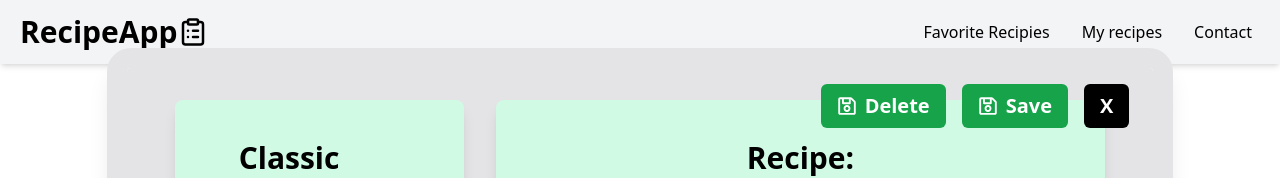
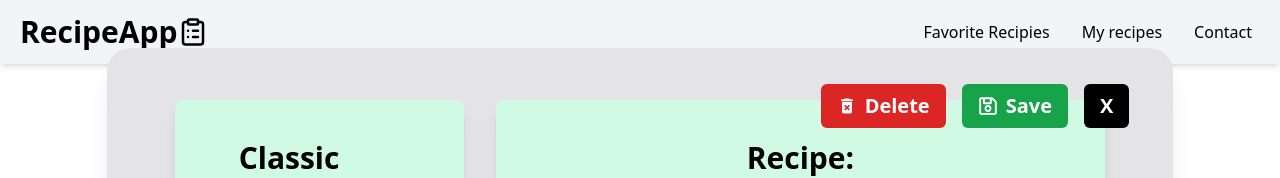
Before and after one commit to Eksel/Recipe-App, a React (Vite) app: page /my-recipes in a window 1280 px wide. Both pictures are taken after a click on the element 304 px from the left and 360 px from the top of the page. Shown: the top 178 px of the page. Built offline with nearby package versions, Linux system fonts and the light colour scheme.

Commit message:
Working on changing Favorite buttons

```diff
--- a/src/App.tsx
+++ b/src/App.tsx
@@ -1,5 +1,3 @@
-
-
 import {BrowserRouter,Routes,Route} from "react-router-dom"
 import Home from './pages/Home'
 import FavRecipes from './pages/FavRecipes'
@@ -7,8 +5,8 @@ import RecipesPage from './pages/RecipesPage'
 import Contact from './pages/Contact'
 import Footer from './components/Footer'
 import Navbar from './components/Navbar'
-import RecipeContextProvider, { useRecipeContext } from "./service/providers/RecipeContextProvider"
-import Modal from "./components/modal/Modal"
+import RecipeContextProvider from "./service/providers/RecipeContextProvider"
+
 function App() {
 
 
--- a/src/components/CardConteiner.tsx
+++ b/src/components/CardConteiner.tsx
@@ -1,17 +1,22 @@
 import CardRecipe from './CardRecipe'
-import { useRecipeContext } from '../service/providers/RecipeContextProvider'
 import CreateNewRecipeCard from './CreateNewRecipeCard'
-import { useEffect, useState } from 'react'
+import { Recipe } from '../service/types'
+import { useRecipeContext } from '../service/providers/RecipeContextProvider';
 
 
-const CardConteiner = () => {
-    const {recipes} = useRecipeContext()
+interface Props {
+  localRecipes: Recipe[];
+
+}
+
+const CardConteiner = (props:Props) => {
+  const {localRecipes} = props
 
   return (
     <div className='flex flex-wrap items-center justify-center'>
-      {recipes && recipes.map((value,index)=>{
+      {localRecipes && localRecipes.map((value,index)=>{
        return (
-        <CardRecipe key={index} item={value}/>
+        <CardRecipe key={index} item={value} />
        )
       })}
       <CreateNewRecipeCard/>
--- a/src/components/CardRecipe.tsx
+++ b/src/components/CardRecipe.tsx
@@ -1,44 +1,40 @@
-import React from 'react'
 import { Recipe } from '../service/types'
 import { FaRegStar } from "react-icons/fa";
 import { FaStar } from "react-icons/fa";
-import { RxDividerVertical } from 'react-icons/rx';
 import { useState } from 'react';
 import { useRecipeContext } from '../service/providers/RecipeContextProvider';
-import { GiConsoleController } from 'react-icons/gi';
+
+interface Props {
+    item: Recipe;
+
+}
 
 
-type Item = { item: Recipe}
+const CardRecipe = (props:Props) => {
+    const {item} = props
+    const [RecipeCard, setRecipeCard] = useState(item);
+    const [isFavorite,setIsFavorite] = useState(item.isFavorite)
+    const {setModal,setIsModalOpen,isModalOpen,setRecipe,saveData} = useRecipeContext()
 
 
-const CardRecipe = ({item}: Item) => {
-    const [isFavorite,setIsFavorite] = useState(item.isFavorite)
-    const {setModal,setIsModalOpen,isModalOpen,setFavorite,saveData} = useRecipeContext()
+
     function handleModalOpen(){
         if(!isModalOpen){
-            setModal(item)
+            setModal(RecipeCard)
             setIsModalOpen(true)
         }
-
     }
 
 
 
     function handleChangeFavoriteButton() {
-
         const newItem = {
             ...item,
             isFavorite: !isFavorite
         }
-        setFavorite(newItem)
-        saveData()
-        setIsFavorite(!isFavorite)
-
-        console.log(isFavorite)
-
-
-
-
+        setRecipe(newItem)
+        setIsFavorite(prev => !prev)
+        setRecipeCard(newItem)
     }
 
 
--- a/src/components/modal/ImageRecipe.tsx
+++ b/src/components/modal/ImageRecipe.tsx
@@ -1,6 +1,5 @@
 import { CiEdit } from "react-icons/ci";
 import { FaRegTrashAlt } from "react-icons/fa";
-import { Recipe } from "../../service/types";
 
 interface Props {
     title: string;
--- a/src/components/modal/IngredientsItem.tsx
+++ b/src/components/modal/IngredientsItem.tsx
@@ -1,4 +1,3 @@
-import React from 'react'
 import { FaRegTrashAlt } from "react-icons/fa";
 import { CiEdit } from "react-icons/ci";
 import {Reorder, useMotionValue} from "framer-motion"
--- a/src/components/modal/InstructionsRecipe.tsx
+++ b/src/components/modal/InstructionsRecipe.tsx
@@ -1,6 +1,5 @@
 import { CiEdit } from "react-icons/ci";
 import { FaRegTrashAlt } from "react-icons/fa";
-import { Recipe } from "../../service/types";
 
 interface Props {
     instructions: string;
--- a/src/components/modal/Modal.tsx
+++ b/src/components/modal/Modal.tsx
@@ -1,23 +1,22 @@
-import React from 'react';
-import { Recipe } from '../../service/types';
 import { useRecipeContext } from '../../service/providers/RecipeContextProvider';
-import { FaStar } from "react-icons/fa";
-import { FaRegStar } from "react-icons/fa";
-import { useState,useEffect } from 'react';
-import { FaRegTrashAlt } from "react-icons/fa";
-import { CiEdit } from "react-icons/ci";
+import { useState } from 'react';
 import StepsItem from './StepsItem';
 import IngredientsItem from './IngredientsItem';
-import {Reorder} from "framer-motion"
+import { Reorder } from "framer-motion"
 import { FaRegSave } from "react-icons/fa";
 import ImageRecipe from './ImageRecipe';
 import InstructionsRecipe from './InstructionsRecipe';
 import Other from './Other';
+import { Recipe } from '../../service/types';
+import { MdDeleteForever } from "react-icons/md";
 
+interface Props {
+    localRecipes: Recipe[];
+    setLocalRecipes: React.Dispatch<React.SetStateAction<Recipe[]>>
+}
 
-// type isFavorite = {isFavorite:boolean;setIsFavorite: React.Dispatch<React.SetStateAction<boolean>>}
-
-const Modal = () => {
+const Modal = (props: Props) => {
+    const {localRecipes,setLocalRecipes} = props
 
     const {recipes,modal,setIsModalOpen,clearModal,removeRecipe,saveData,setRecipe} = useRecipeContext()
     const [title,setTitle] = useState(modal ? modal.title : "")
@@ -41,21 +40,19 @@ const Modal = () => {
             saveData()
         }
     }
+
     function handleChangeFavoriteButton() {
         if(modal){
-            console.log("change")
-            let newItem = {
+            const newItem = {
                 ...modal,
                 isFavorite: !isFavorite
             }
             setRecipe(newItem)
-            saveData()
+            setLocalRecipes([])
         }
         setIsFavorite( prev => {
             return !prev
         })
-
-
     }
     // const newRecipe = () => {
     //     return {
@@ -80,8 +77,8 @@ const Modal = () => {
         <div className='modal flex flex-col items-start top-0 m-12 fixed w-5/6 h-5/6 p-4 bg-zinc-200 rounded-3xl shadow-xl overflow-y-auto max-h-full scrollbar-webkit border-[20px] border-zinc-200'>
             <div className='w-full flex justify-end'>
                 <div className='fixed flex flex-row'>
-                    <div onClick={handleRecipeDelete} className='hover:text-slate-300 transition-all hover:cursor-pointer hover:bg-green-800 flex gap-2 justify-center items-center text-xl font-bold rounded-md mx-2 px-4 py-2 text-white  bg-green-600'>
-                        <FaRegSave /> <div>Delete</div>
+                    <div onClick={handleRecipeDelete} className='hover:text-slate-300 transition-all hover:cursor-pointer hover:bg-red-800 flex gap-2 justify-center items-center text-xl font-bold rounded-md mx-2 px-4 py-2 text-white  bg-red-600'>
+                        <MdDeleteForever/> <div>Delete</div>
                     </div>
                     <div className='hover:text-slate-300 transition-all hover:cursor-pointer hover:bg-green-800 flex gap-2 justify-center items-center text-xl font-bold rounded-md mx-2 px-4 py-2 text-white  bg-green-600'>
                         <FaRegSave /> <div>Save</div>
--- a/src/components/modal/StepsItem.tsx
+++ b/src/components/modal/StepsItem.tsx
@@ -1,4 +1,3 @@
-import React from 'react'
 import { FaRegTrashAlt } from "react-icons/fa";
 import { CiEdit } from "react-icons/ci";
 import { Reorder,useMotionValue } from 'framer-motion';
--- a/src/pages/RecipesPage.tsx
+++ b/src/pages/RecipesPage.tsx
@@ -3,9 +3,16 @@ import { IoFastFoodOutline } from "react-icons/io5";
 import Modal from "../components/modal/Modal";
 import { MdEmojiFoodBeverage } from "react-icons/md";
 import { useRecipeContext } from "../service/providers/RecipeContextProvider";
+import { useEffect, useState } from "react";
 
 export default function RecipesPage() {
   const {isModalOpen} = useRecipeContext()
+  const {recipes} = useRecipeContext()
+  const [localRecipes, setLocalRecipes] = useState(recipes);
+
+  useEffect(() => {
+    setLocalRecipes(recipes)
+  }, [localRecipes]);
 
   return (
     <div className="flex flex-col items-center ">
@@ -14,8 +21,8 @@ export default function RecipesPage() {
         <p>Click to see Recipe</p>
         <MdEmojiFoodBeverage/>
       </h1>
-      <CardConteiner/>
-      {isModalOpen && <Modal />}
+      <CardConteiner localRecipes={localRecipes}/>
+      {isModalOpen && <Modal localRecipes={localRecipes} setLocalRecipes={setLocalRecipes}/>}
     </div>
   )
 }
--- a/src/service/providers/RecipeContextProvider.tsx
+++ b/src/service/providers/RecipeContextProvider.tsx
@@ -20,6 +20,7 @@ const RecipeContextProvider = ({children} : Children) => {
     const context : RecipeContext = {
         recipes: state.recipes,
         modal: state.modal,
+        setRecipes: setRecipes,
         setRecipe: setRecipe,
         addRecipe: addRecipe,
         removeRecipe: removeRecipe,
@@ -39,6 +40,9 @@ const RecipeContextProvider = ({children} : Children) => {
     saveData()
 
 
+    function setRecipes(recipe: Recipe[]){
+        dispatch({type: Reducer_Action_Type.SET_RECIPES, payload: recipe})
+    }
     function setRecipe(recipe: Recipe){
         dispatch({type: Reducer_Action_Type.SET_RECIPE,payload: recipe})
         saveData()
@@ -125,6 +129,11 @@ function recipeReducer(state: Initstate, action: ReducerAction){
                 }
             })
         }
+        case Reducer_Action_Type.SET_RECIPES:
+        return{
+            ...state,
+            recipes: payload
+        }
     }
 }
 
--- a/src/service/types.tsx
+++ b/src/service/types.tsx
@@ -16,7 +16,7 @@ interface initialData{
 interface RecipeContext {
     recipes: Recipe[];
     modal: undefined | Recipe;
-
+    setRecipes: (recipe: Recipe[]) => void;
     setRecipe: (recipe: Recipe) => void;
     addRecipe: (recipe: Recipe) => void;
     removeRecipe: (recipe: Recipe) => void;
@@ -44,7 +44,7 @@ type ReducerAction = {
 
 type Initstate = {recipes: Recipe[], modal: undefined | Recipe}
 const enum Reducer_Action_Type{
-
+    SET_RECIPES = "SET_RECIPES",
     SET_RECIPE = 'SET_RECIPE',
     ADD_RECIPE = "ADD_RECIPE",
     REMOVE_RECIPE = "REMOVE_RECIPE",
```
